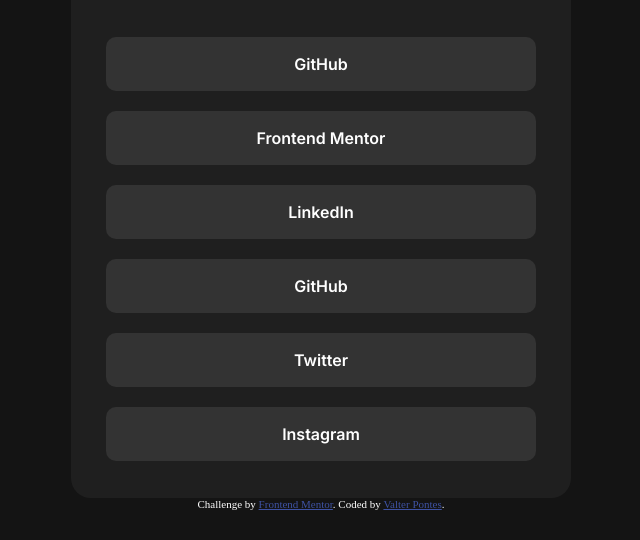
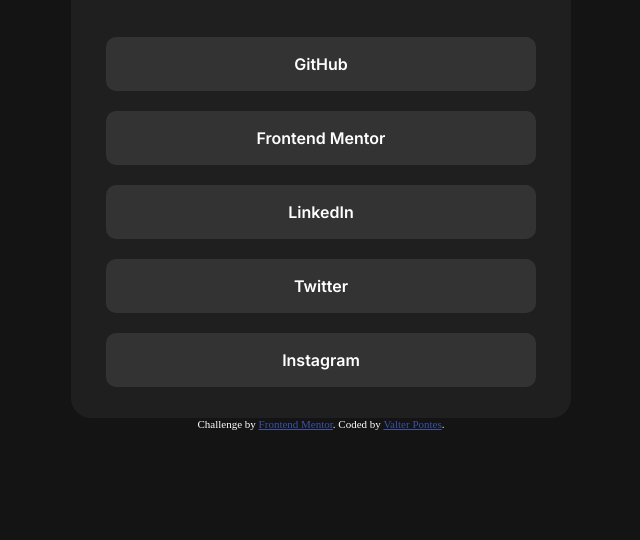
Before and after one commit to Valterpontes/Social-links-profile, a plain HTML site: page index.html in a window 1280 px wide. Shown: the part 302-842 px from the top of the page, without its empty margins (319-959 px from the left). After the commit the page ends 800 px from the top, so only its background shows below. Drawn offline with Linux system fonts and the light colour scheme.

Commit message:
Add files via upload

```diff
--- a/assets/css/style.css
+++ b/assets/css/style.css
@@ -16,7 +16,7 @@
 .container {
     border-radius: 20px;
     width: 500px;
-    height: 770px;
+    height: 690px;
     background-color: hsl(0, 0%, 12%);
     display: flex;
     align-items: center;
--- a/index.html
+++ b/index.html
@@ -43,8 +43,6 @@
 
         <a class="opcao" href="#">LinkedIn</a>
 
-        <a class="opcao" href="#">GitHub</a>
-
         <a class="opcao" href="#">Twitter</a>
 
         <a class="opcao" href="#">Instagram</a>
```
